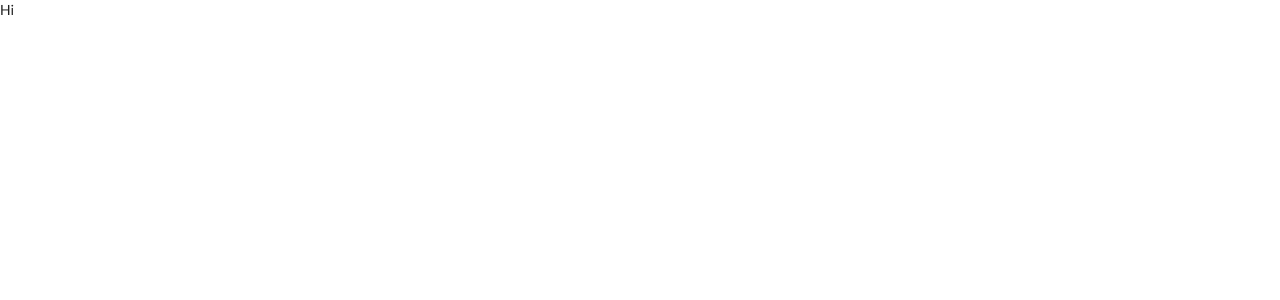
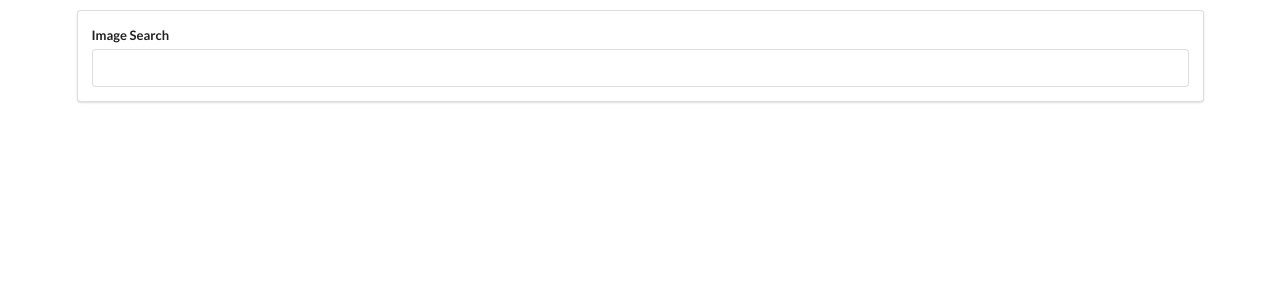
Before and after one commit to sharankarthikyan/pics-app, a React (Create React App) app: page / in a window 1280 px wide. Shown: the top 300 px of the page. Built offline with nearby package versions, Linux system fonts and the light colour scheme.

Commit message:
second commit

```diff
--- /dev/null
+++ b/src/components/App.js
@@ -0,0 +1,12 @@
+import React from "react";
+import SearchBar from "./SearchBar";
+
+const App = () => {
+  return (
+    <div className="ui container" style={{ marginTop: "10px" }}>
+      <SearchBar />
+    </div>
+  );
+};
+
+export default App;
--- /dev/null
+++ b/src/components/SearchBar.js
@@ -0,0 +1,18 @@
+import React from "react";
+
+class SearchBar extends React.Component {
+  render() {
+    return (
+      <div className="ui segment">
+        <form className="ui form">
+          <div className="field">
+            <label>Image Search</label>
+            <input type="text" />
+          </div>
+        </form>
+      </div>
+    );
+  }
+}
+
+export default SearchBar;
--- a/src/index.js
+++ b/src/index.js
@@ -1,10 +1,5 @@
 import React from "react";
 import ReactDOM from "react-dom";
-
-class App extends React.Component {
-  render() {
-    return <div>Hi</div>;
-  }
-}
+import App from "./components/App";
 
 ReactDOM.render(<App />, document.getElementById("root"));
```
